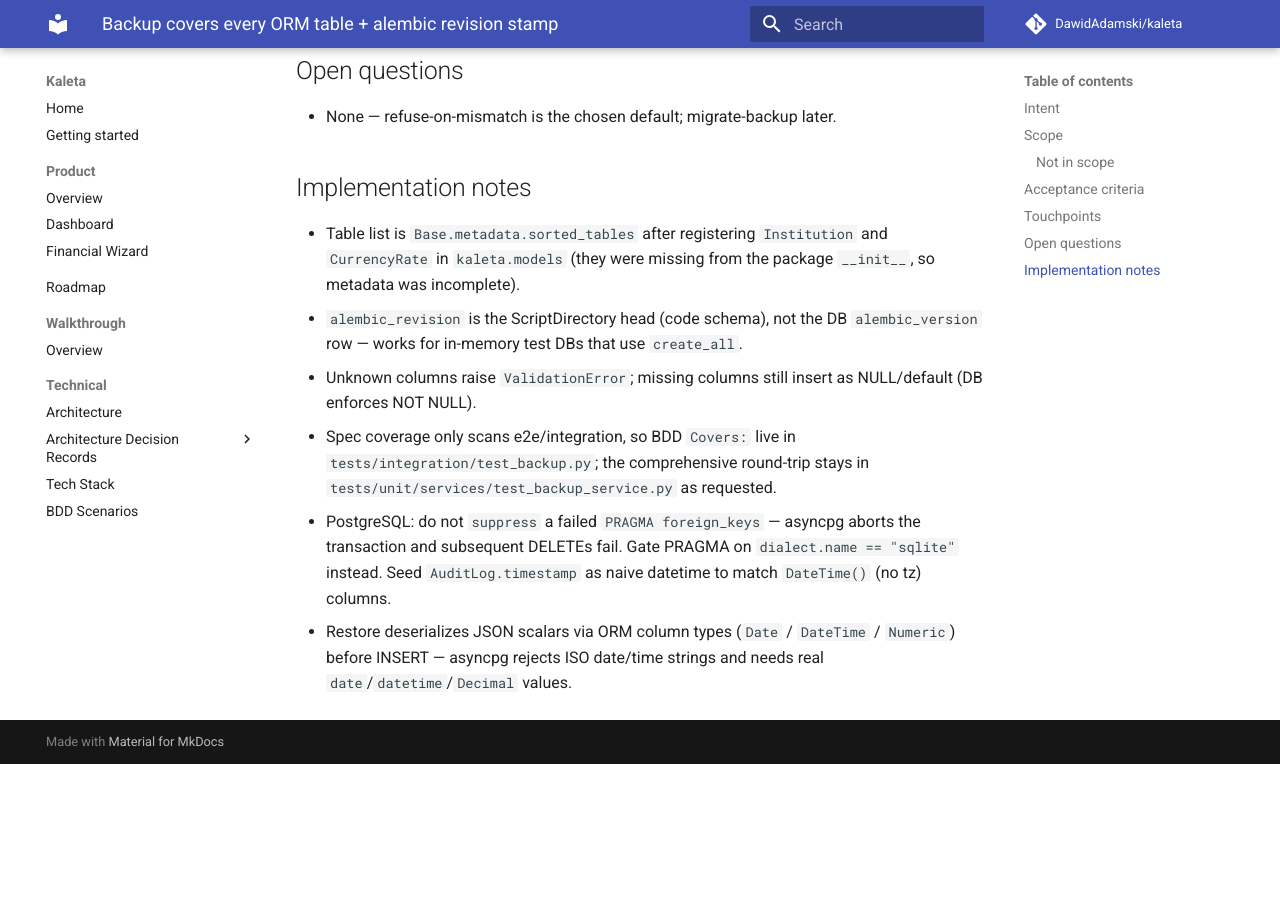
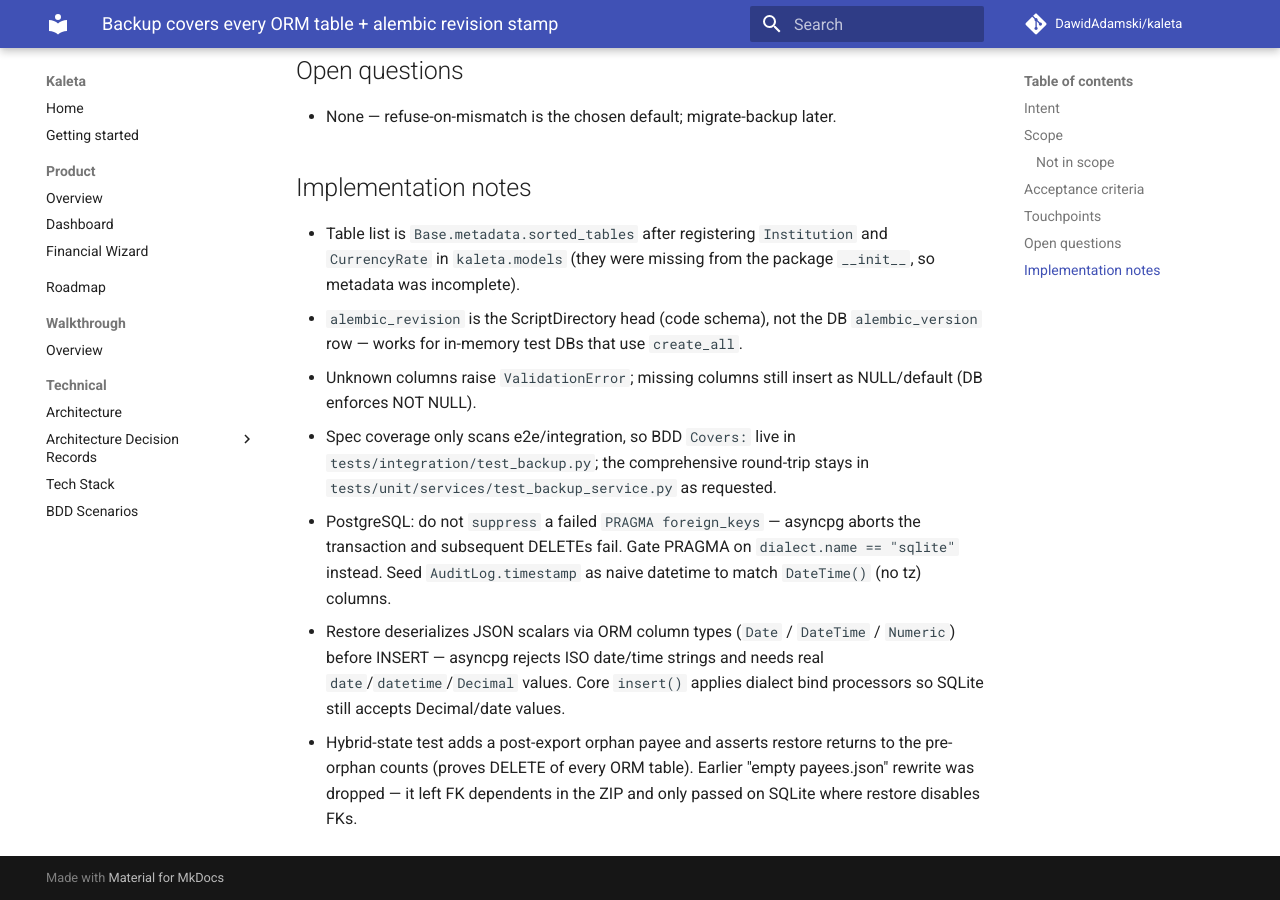
Before and after one commit to DawidAdamski/kaleta, an MkDocs documentation site: the page built from docs/plans/backup-full-schema-roundtrip.md, in a window 1280 px wide and 900 px high, scrolled down 1269 px. Built offline with MkDocs 1.6.1 and Material for MkDocs 9.7.7, drawn with Linux system fonts in a browser that asks for light colours; comment, search, counter and statistics services are not loaded; before the commit the page ends 2033 px from its top, so only the background shows below that.

Commit message:
test: prove hybrid restore without inconsistent ZIP rewrite
Assert a post-export orphan payee is cleared by full-schema DELETE/restore
instead of emptying payees.json (which left FK dependents and failed under
PostgreSQL).

Co-authored-by: Cursor Agent <cursoragent@cursor.com>

```diff
--- a/docs/plans/backup-full-schema-roundtrip.md
+++ b/docs/plans/backup-full-schema-roundtrip.md
@@ -68,4 +68,10 @@ Backups also lack an alembic revision stamp, so schema drift is invisible.
   datetime to match `DateTime()` (no tz) columns.
 - Restore deserializes JSON scalars via ORM column types (`Date` /
   `DateTime` / `Numeric`) before INSERT — asyncpg rejects ISO date/time
-  strings and needs real `date`/`datetime`/`Decimal` values.
+  strings and needs real `date`/`datetime`/`Decimal` values. Core
+  `insert()` applies dialect bind processors so SQLite still accepts
+  Decimal/date values.
+- Hybrid-state test adds a post-export orphan payee and asserts restore
+  returns to the pre-orphan counts (proves DELETE of every ORM table).
+  Earlier "empty payees.json" rewrite was dropped — it left FK dependents
+  in the ZIP and only passed on SQLite where restore disables FKs.
```
Also changed, not shown: 1 other file.
